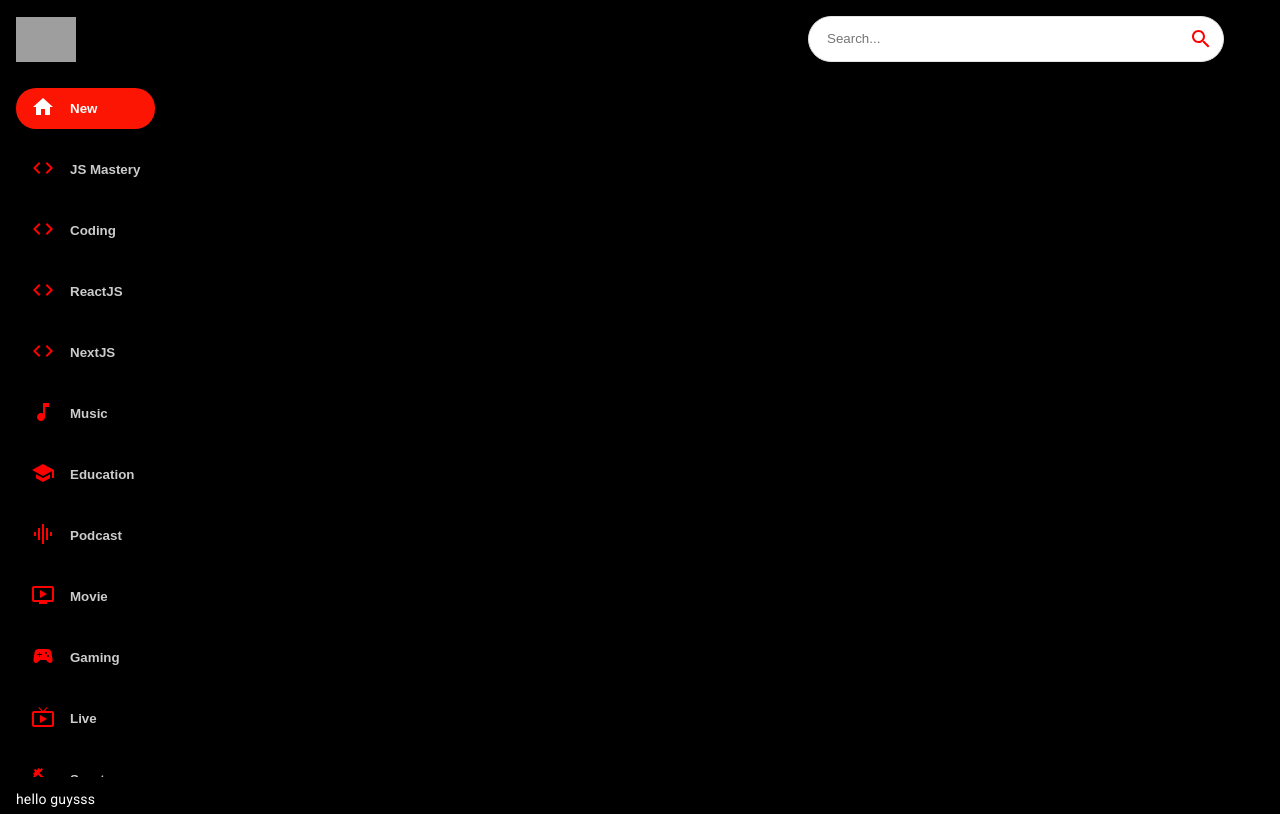
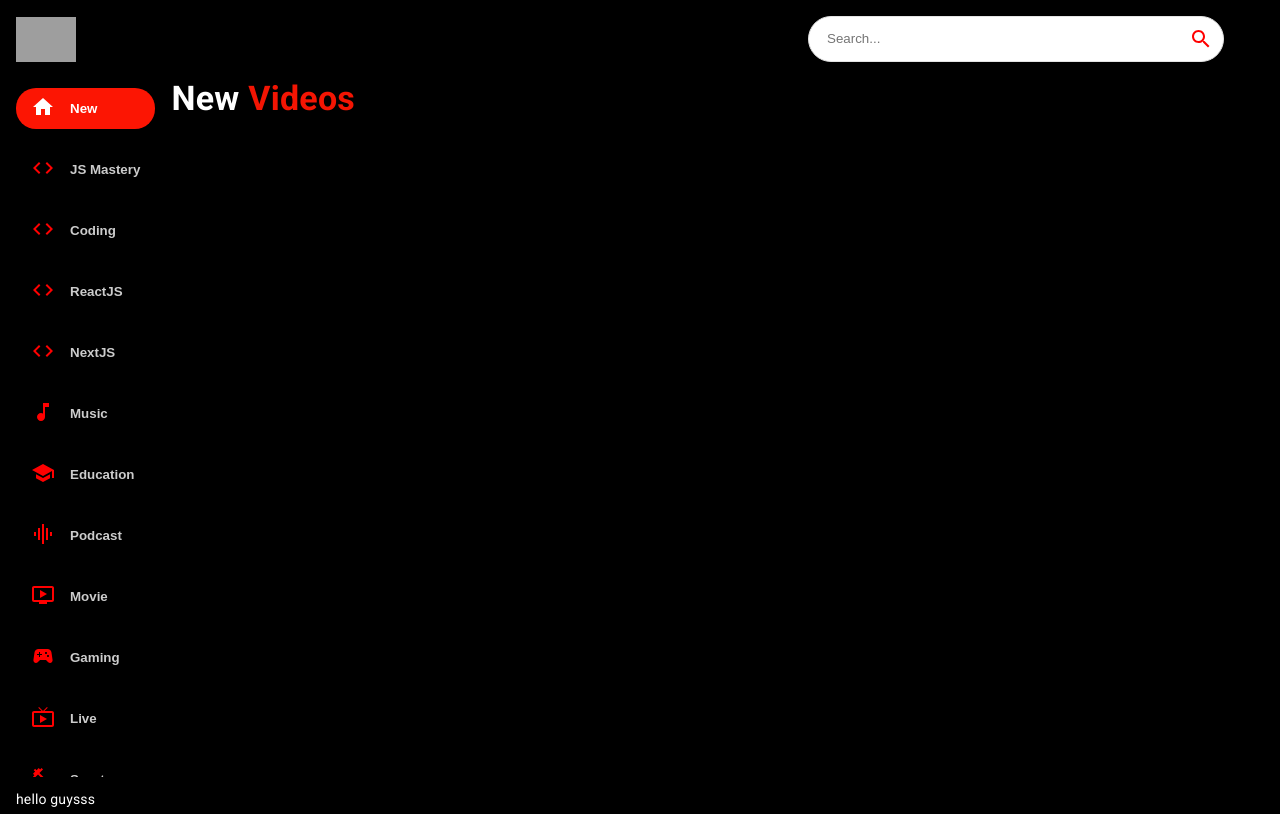
Before and after one commit to Prajeesh7/Youtube_clone, a React (Create React App) app: page / in a window 1280 px wide. Built offline with nearby package versions, Linux system fonts and the light colour scheme; grey boxes are pictures that could not be loaded.

Commit message:
Feed section initilized

```diff
--- a/src/Components/Feed.jsx
+++ b/src/Components/Feed.jsx
@@ -18,6 +18,19 @@ const Feed = ()=> {
       hello guysss
     </Typography>
     </Box>
+
+    <Box>
+    <Typography
+    variant='h4'
+    fontWeight='bold'
+    mb={2} sx={{
+      color: 'white'
+    }}
+    >
+    New <span style={{color: '#F31503'}}>Videos</span>
+
+    </Typography>
+    </Box>
    </Stack>
   )
 }
```
Also changed, not shown: src/Components/SideBar.jsx (+6 -6 lines).
